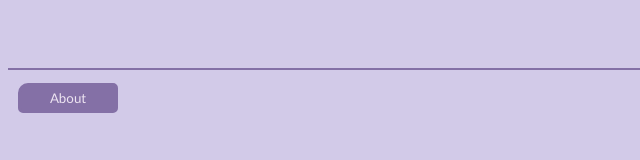
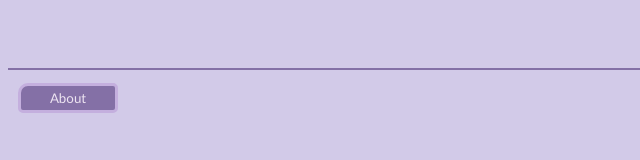
Before and after one commit to Alcanthea/Alcanthea.github.io, a plain HTML site: page index.html in a window 1280 px wide. Shown: the full height of the page, 0-640 px from the left. Drawn offline with Linux system fonts and the light colour scheme.

Commit message:
Rough Draft - About

```diff
--- a/style.css
+++ b/style.css
@@ -31,7 +31,7 @@
   background-color: rgb(132, 112, 166);
   color: rgb(237, 228, 241);
   margin: 10px;
-  border: 3px solid rgb(132, 112, 166);
+  border: 3px solid rgb(196, 175, 222);
   border-radius: 5px;
   border-top-left-radius: 10px;
 }
```
